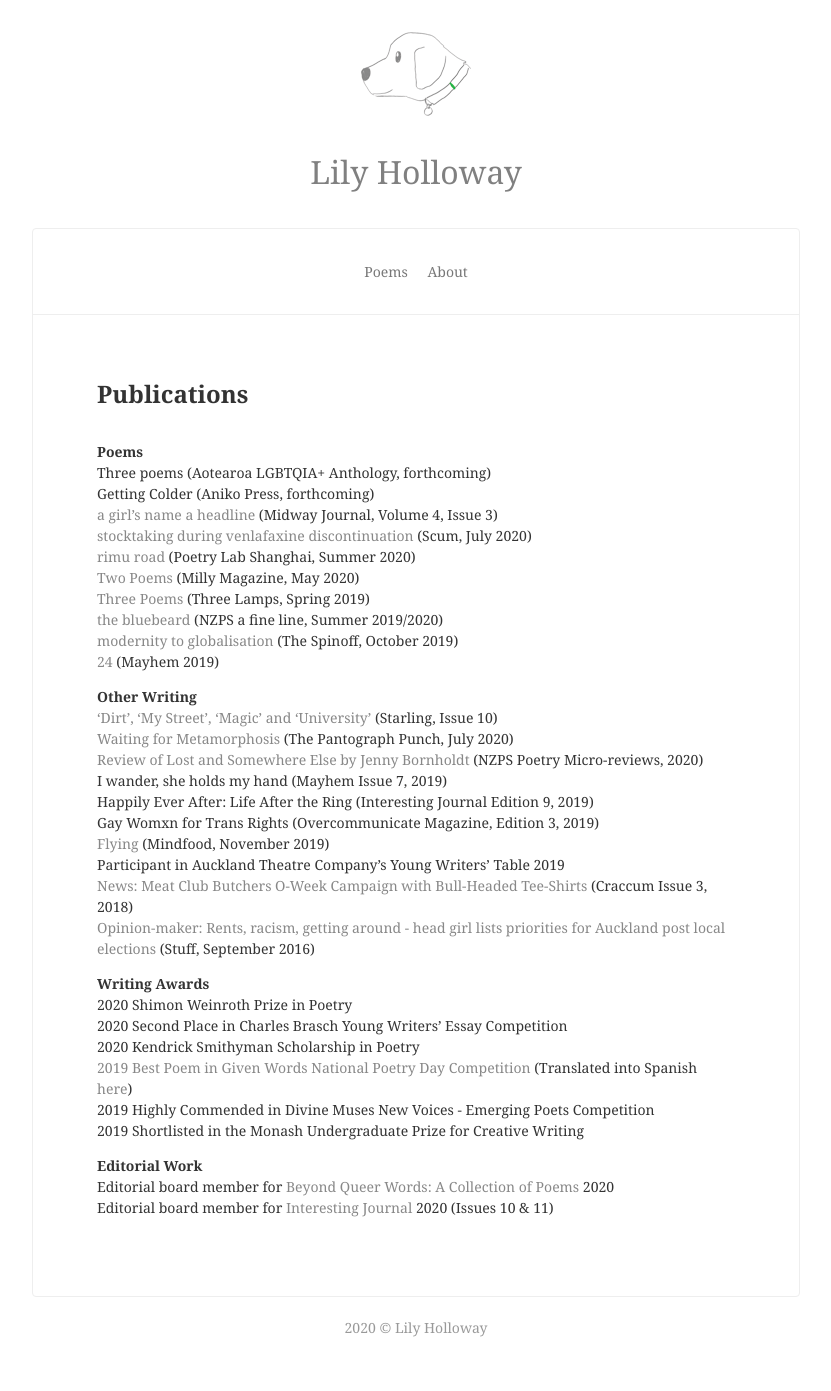
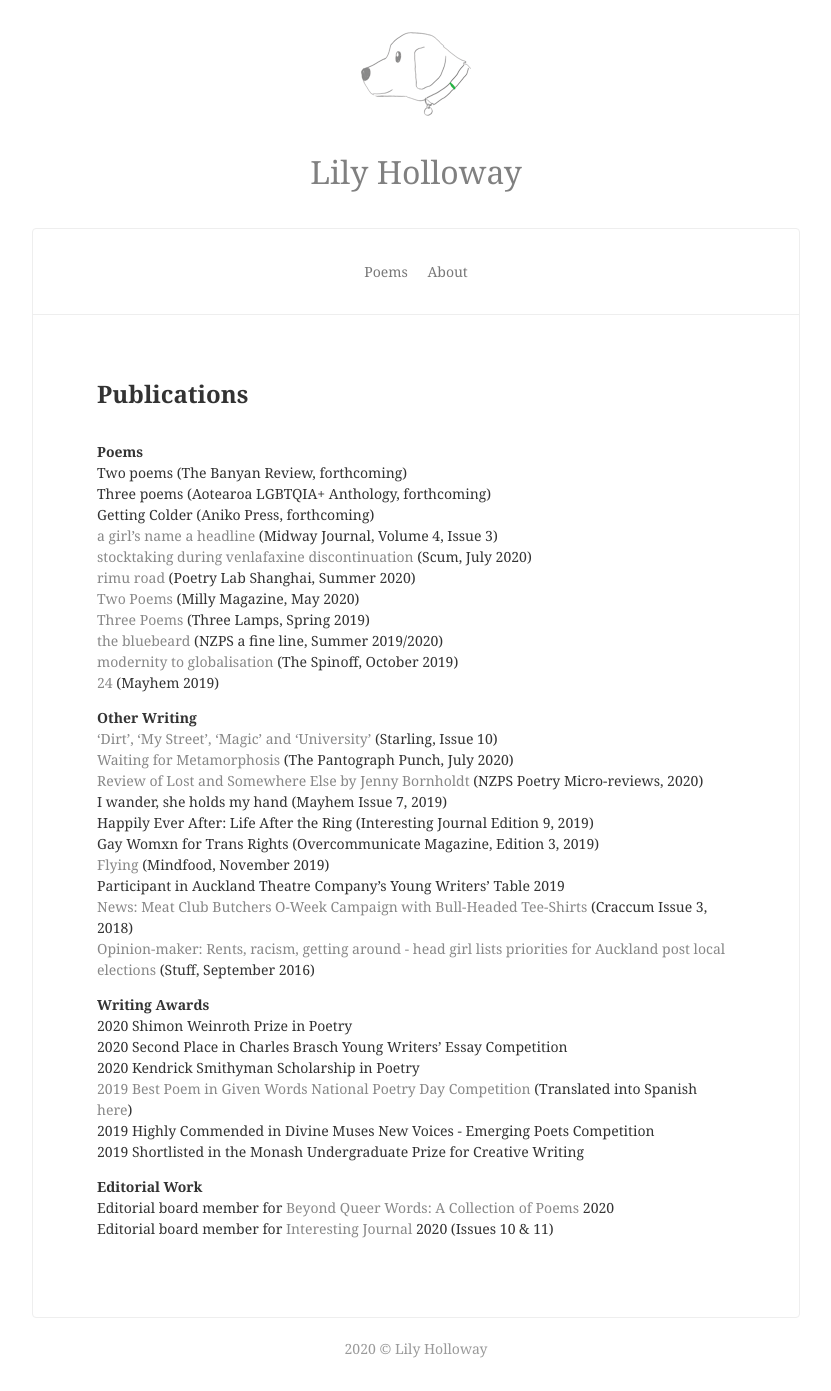
Before and after one commit to lilyholloway/lilyholloway.github.io, a Jekyll site: the page built from cv.md, in a window 1280 px wide. Shown: the whole page, without its empty margins (224-1055 px from the left). Built offline with Jekyll 4.4.1, drawn with Linux system fonts in a browser that asks for light colours; nearby versions of some CDN libraries; before the commit the page ends 1370 px from its top, so only the background shows below that.

Commit message:
Update cv.md

```diff
--- a/cv.md
+++ b/cv.md
@@ -5,6 +5,7 @@ description: Publications and Awards
 ---
 
 <b>Poems</b><br>
+Two poems (The Banyan Review, forthcoming)<br>
 Three poems (Aotearoa LGBTQIA+ Anthology, forthcoming)<br>
 Getting Colder (Aniko Press, forthcoming)<br>
 <a href="http://midwayjournal.com/a-girls-name-a-headline/">a girl's name a headline</a> (Midway Journal, Volume 4, Issue 3)<br>
```
